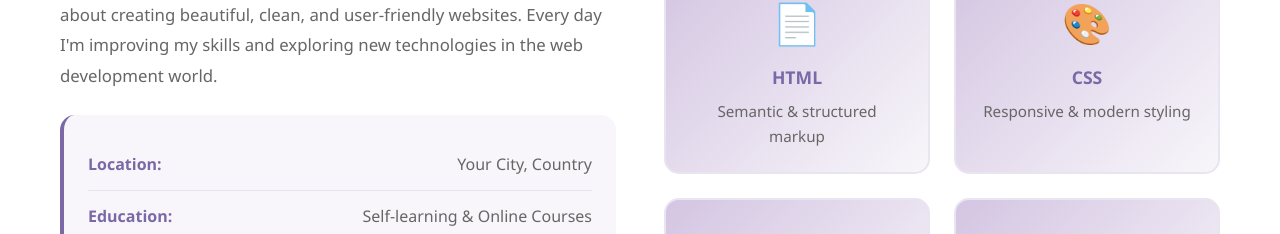
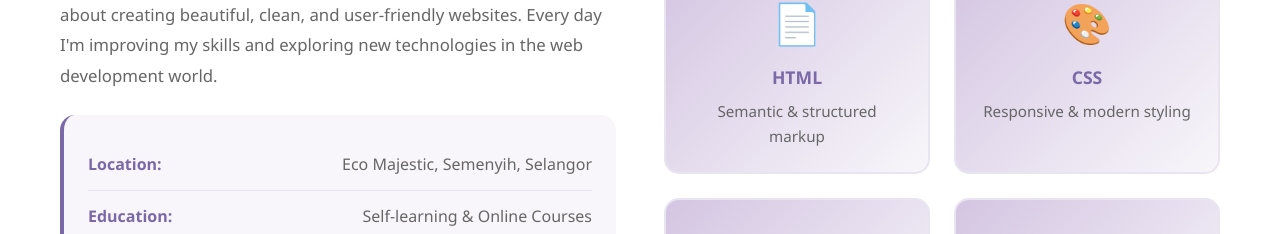
Before and after one commit to ijlaliman/personal-portfolio-website, a plain HTML site: page index.html in a window 1280 px wide. Shown: the part 1175-1409 px from the top of the page. Drawn offline with Linux system fonts and the light colour scheme.

Commit message:
Add files via upload

```diff
--- a/index.html
+++ b/index.html
@@ -68,7 +68,7 @@
                     <div class="personal-info">
                         <div class="info-item">
                             <span class="label">Location:</span>
-                            <span class="value">Your City, Country</span>
+                            <span class="value">Eco Majestic, Semenyih, Selangor</span>
                         </div>
                         <div class="info-item">
                             <span class="label">Education:</span>
```
